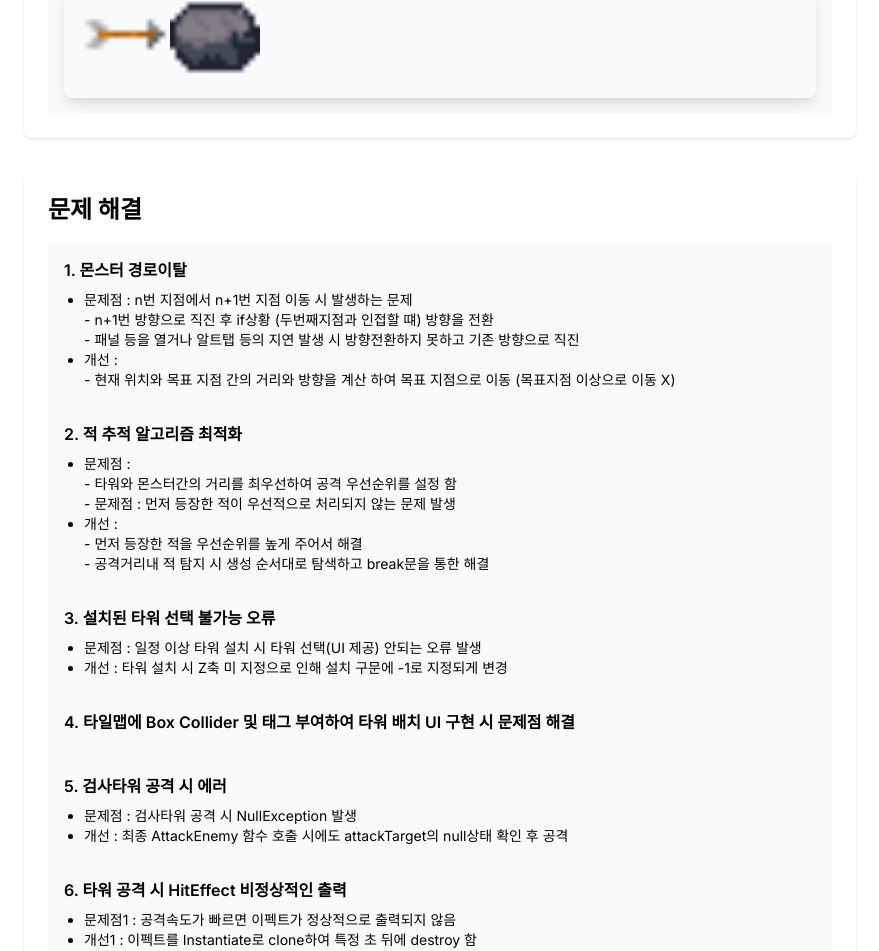
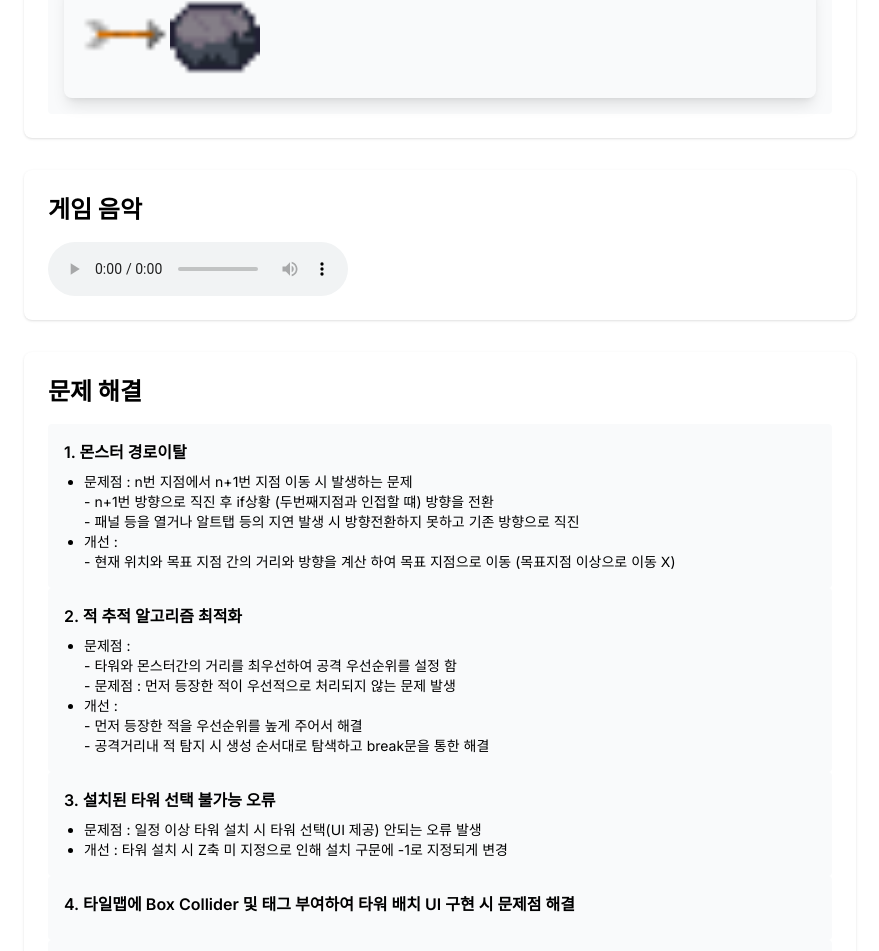
Before and after one commit to WooGeun-Nam/towerdefense-portfolio, a Next.js app: page /towerdefense-portfolio/ in a window 1280 px wide. Shown: the part 6369-7320 px from the top of the page, without its empty margins (200-1079 px from the left). Built offline with nearby package versions, Linux system fonts and the light colour scheme.

Commit message:
Update GamePortfolio.tsx

```diff
--- a/components/GamePortfolio.tsx
+++ b/components/GamePortfolio.tsx
@@ -471,6 +471,12 @@ const GamePortfolio = () => {
         </div>
       </div>
 
+      {/* 음악 */}
+      <div className="mb-8 bg-white rounded-lg shadow p-6">
+        <h2 className="text-2xl font-bold mb-4">게임 음악</h2>
+        <audio src="./audio/sample1.mp3" loop controls id="myAudio"></audio>
+      </div>
+
       {/* 문제 해결 */}
       <div className="mb-8 bg-white rounded-lg shadow p-6">
         <h2 className="text-2xl font-bold mb-4">문제 해결</h2>
```
